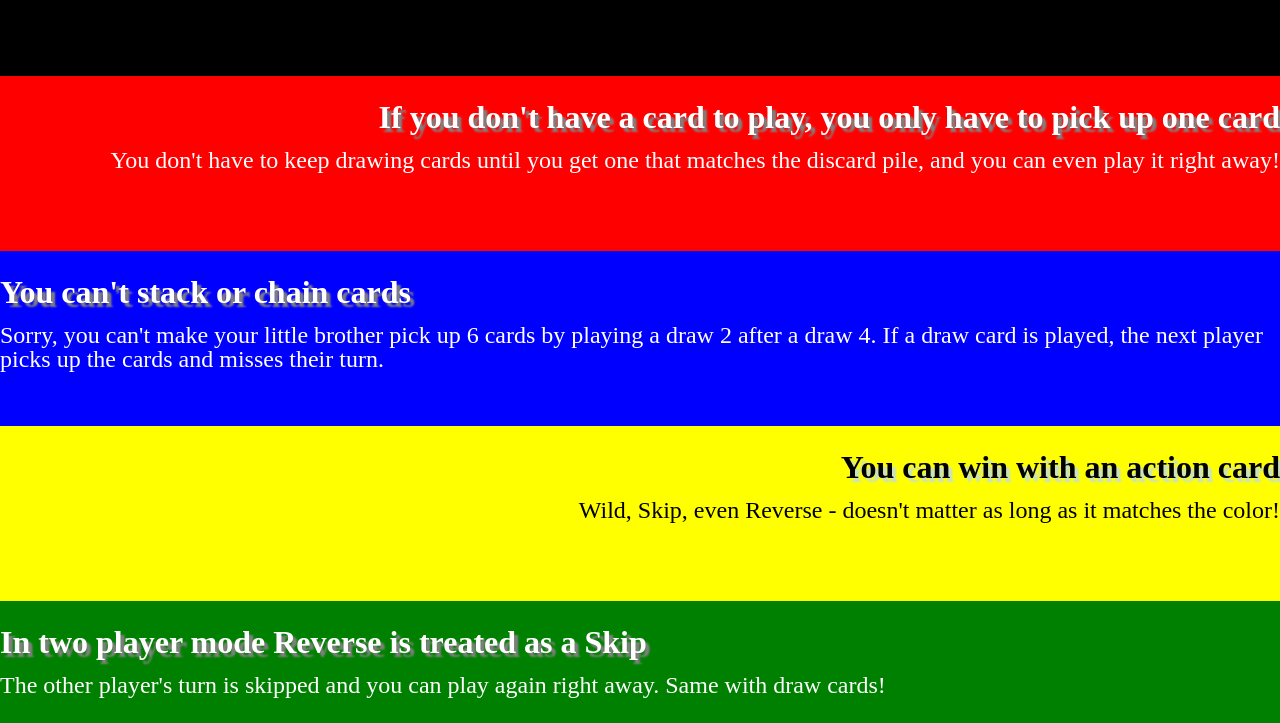
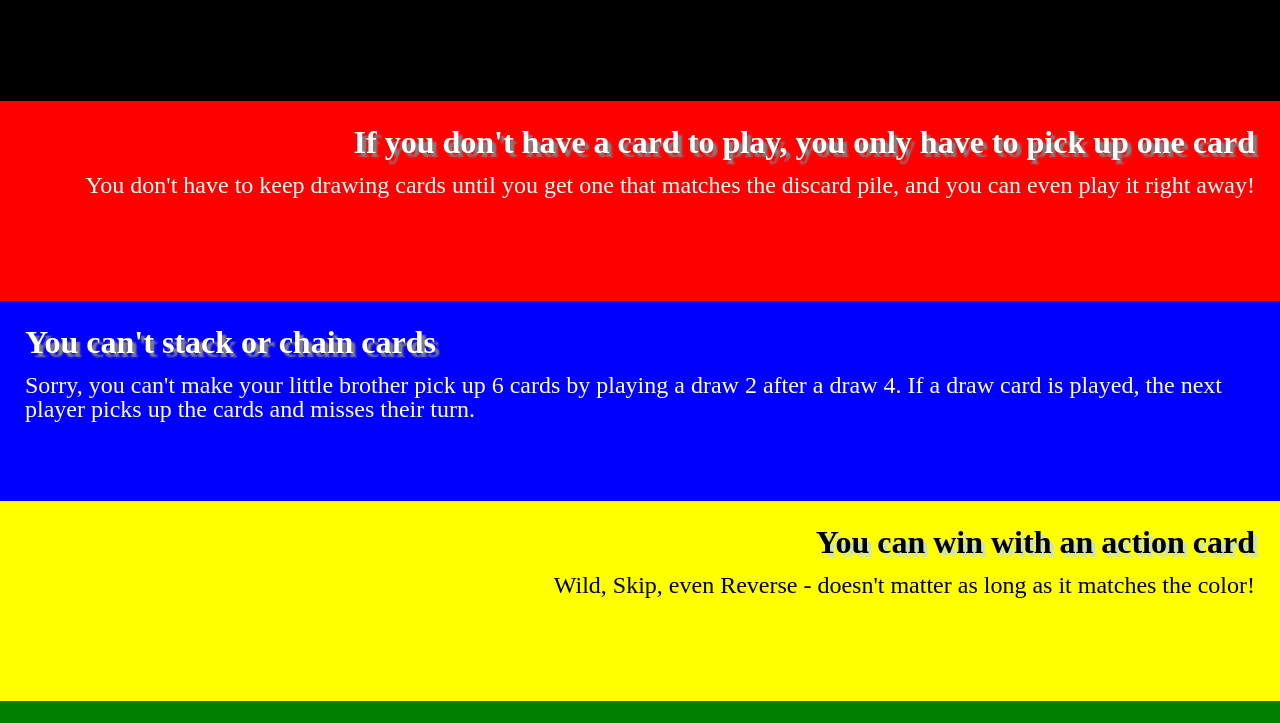
Before and after one commit to Rachelbachman/homework2-2021, a plain HTML site: page index.html in a window 1280 px wide. Shown: the part 626-1349 px from the top of the page. Drawn offline with Linux system fonts and the light colour scheme.

Commit message:
Update style.css

```diff
--- a/css/style.css
+++ b/css/style.css
@@ -33,7 +33,7 @@ img{
 
 div{
     min-height: 150px;
-    padding-top: 25px;
+    padding: 25px;
 }
 
 
```
